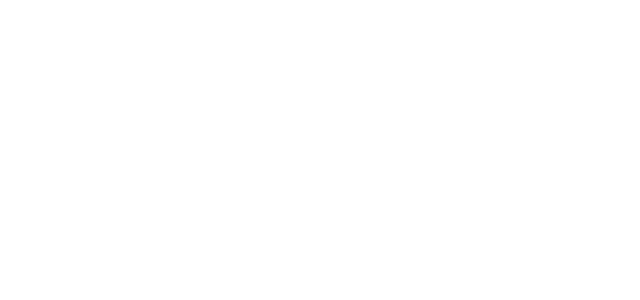
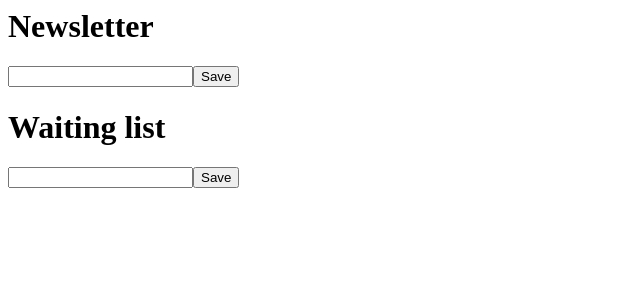
Before and after one commit to danywalls/how_handle_constructor_dependecies_in_components, an Angular app: page / in a window 1280 px wide. Shown: the top 300 px of the page, without its empty margins (0-640 px from the left). Built offline with nearby package versions, Linux system fonts and the light colour scheme.

Commit message:
same forms

```diff
--- a/src/app/components/newsletter/newsletter.component.html
+++ b/src/app/components/newsletter/newsletter.component.html
@@ -0,0 +1,6 @@
+<form [formGroup]="newsLetterForm" (ngSubmit)="save()">
+  <h1>Newsletter</h1>
+  <input type="text" formControlName="email" />
+  <button>Save</button>
+  <span *ngFor="let error of errors">{{error}}</span>
+</form>
--- a/src/app/components/newsletter/newsletter.component.ts
+++ b/src/app/components/newsletter/newsletter.component.ts
@@ -4,12 +4,10 @@
 @Component({
   selector: 'app-newsletter',
   templateUrl: './newsletter.component.html',
-
 })
 export class NewsletterComponent implements OnInit {
-
-errors = [];
-  signupForm = this.fb.group({
+  errors = [];
+  newsLetterForm = this.fb.group({
     email: ['', [Validators.required, Validators.email]],
   });
 
@@ -18,13 +16,15 @@
   ngOnInit() {}
 
   save() {
-    if (!this.signupForm.valid) {
+    if (!this.newsLetterForm.valid) {
       this.showErrors();
+    } else {
+      this.errors = [];
     }
   }
 
   showErrors() {
-    const emailError = this.signupForm.get('email').errors;
+    const emailError = this.newsLetterForm.get('email').errors;
     console.log(emailError);
     Object.keys(emailError).forEach((value) => {
       this.errors = [...value];
--- a/src/app/components/waiting-list/waiting-list.component.html
+++ b/src/app/components/waiting-list/waiting-list.component.html
@@ -0,0 +1,6 @@
+<form [formGroup]="waitingListForm" (ngSubmit)="save()">
+  <h1>Waiting list</h1>
+  <input type="text" formControlName="email" />
+  <button>Save</button>
+  <span *ngFor="let error of errors">{{ error }}</span>
+</form>
--- a/src/app/components/waiting-list/waiting-list.component.ts
+++ b/src/app/components/waiting-list/waiting-list.component.ts
@@ -8,7 +8,7 @@
 })
 export class WaitingListComponent implements OnInit {
 errors = [];
-  signupForm = this.fb.group({
+  waitingListForm = this.fb.group({
     email: ['', [Validators.required, Validators.email]],
   });
 
@@ -17,13 +17,16 @@
   ngOnInit() {}
 
   save() {
-    if (!this.signupForm.valid) {
+    if (!this.waitingListForm.valid) {
       this.showErrors();
+    }
+    else {
+      this.errors = [];
     }
   }
 
   showErrors() {
-    const emailError = this.signupForm.get('email').errors;
+    const emailError = this.waitingListForm.get('email').errors;
     console.log(emailError);
     Object.keys(emailError).forEach((value) => {
       this.errors = [...value];
```
